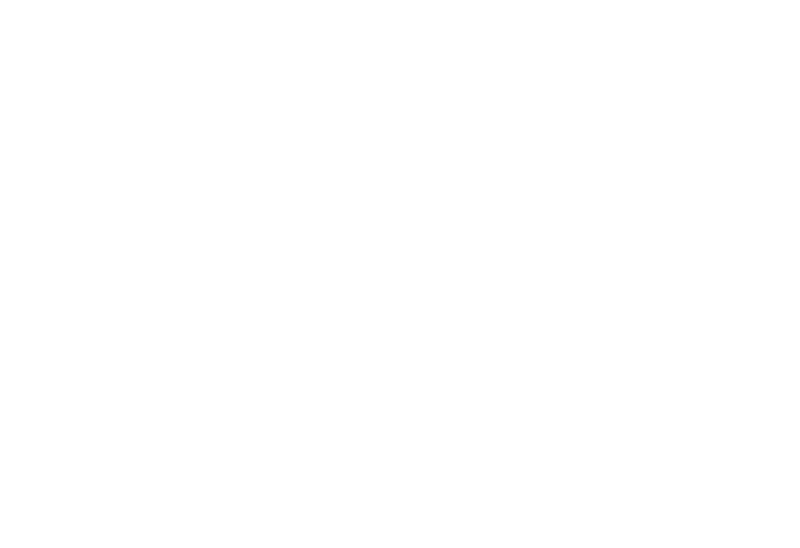
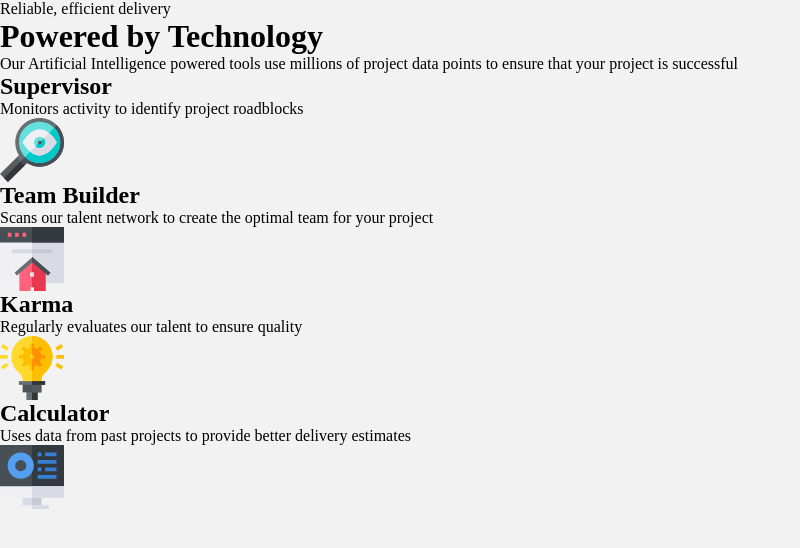
Before and after one commit to VitorMagnago/four-card-feature-section, a plain HTML site: page index.html in a window 1280 px wide. Shown: the whole page, without its empty margins (0-800 px from the left). Drawn offline with Linux system fonts and the light colour scheme.

Commit message:
feat: create basic text structure

```diff
--- a/assets/style.css
+++ b/assets/style.css
@@ -9,3 +9,8 @@
     --card-yellow: #FCAE4A;
     --card-blue: #549EF2;
 }
+
+body{
+    min-height: 100vh;
+    background-color: var(--background-color);
+}
--- a/index.html
+++ b/index.html
@@ -12,6 +12,32 @@
     <link rel="stylesheet" href="assets/style.css">
 </head>
 <body>
-
+    <header class="info">
+        <span class="info__generic">Reliable, efficient delivery</span>
+        <h1 class="info__title">Powered by Technology</h1>
+        <p class="info__text">Our Artificial Intelligence powered tools use millions of project data points to ensure that your project is successful</p>
+    </header>
+    <main class="cards-wrap">
+        <div class="card card--supervisor">
+            <h2 class="card__title">Supervisor</h2>
+            <p class="card__text">Monitors activity to identify project roadblocks</p>
+            <img src="images/icon-supervisor.svg" alt="" class="card__image">
+        </div>
+        <div class="card card--team">
+            <h2 class="card__title">Team Builder</h2>
+            <p class="card__text">Scans our talent network to create the optimal team for your project</p>
+            <img src="images/icon-team-builder.svg" alt="" class="card__image">
+        </div>
+        <div class="card card--karma">
+            <h2 class="card__title">Karma</h2>
+            <p class="card__text">Regularly evaluates our talent to ensure quality</p>
+            <img src="images/icon-karma.svg" alt="" class="card__image">
+        </div>
+        <div class="card card--calculator">
+            <h2 class="card__title">Calculator</h2>
+            <p class="card__text">Uses data from past projects to provide better delivery estimates</p>
+            <img src="images/icon-calculator.svg" alt="" class="card__image">
+        </div>
+    </main>
 </body>
 </html>
```
